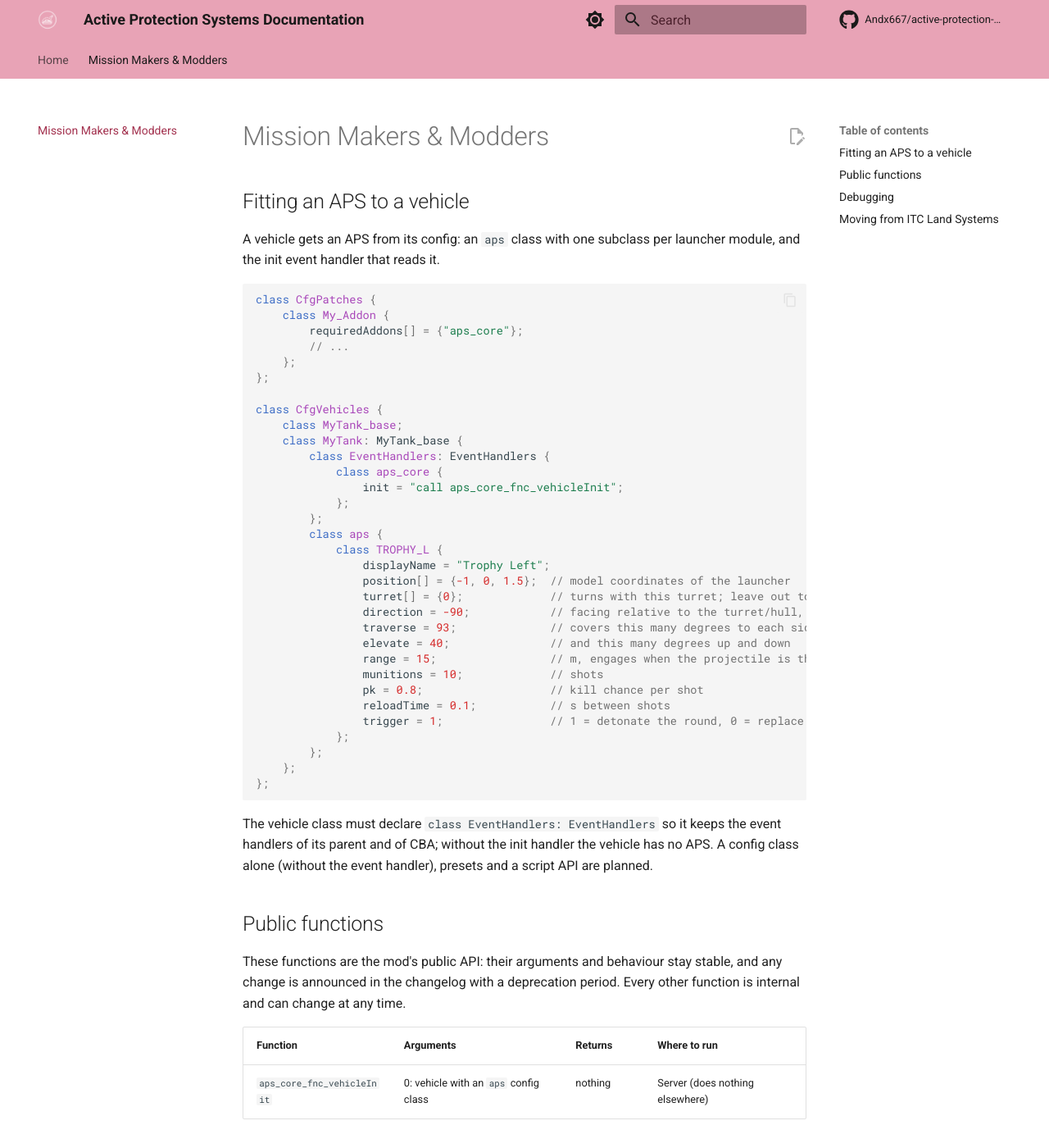
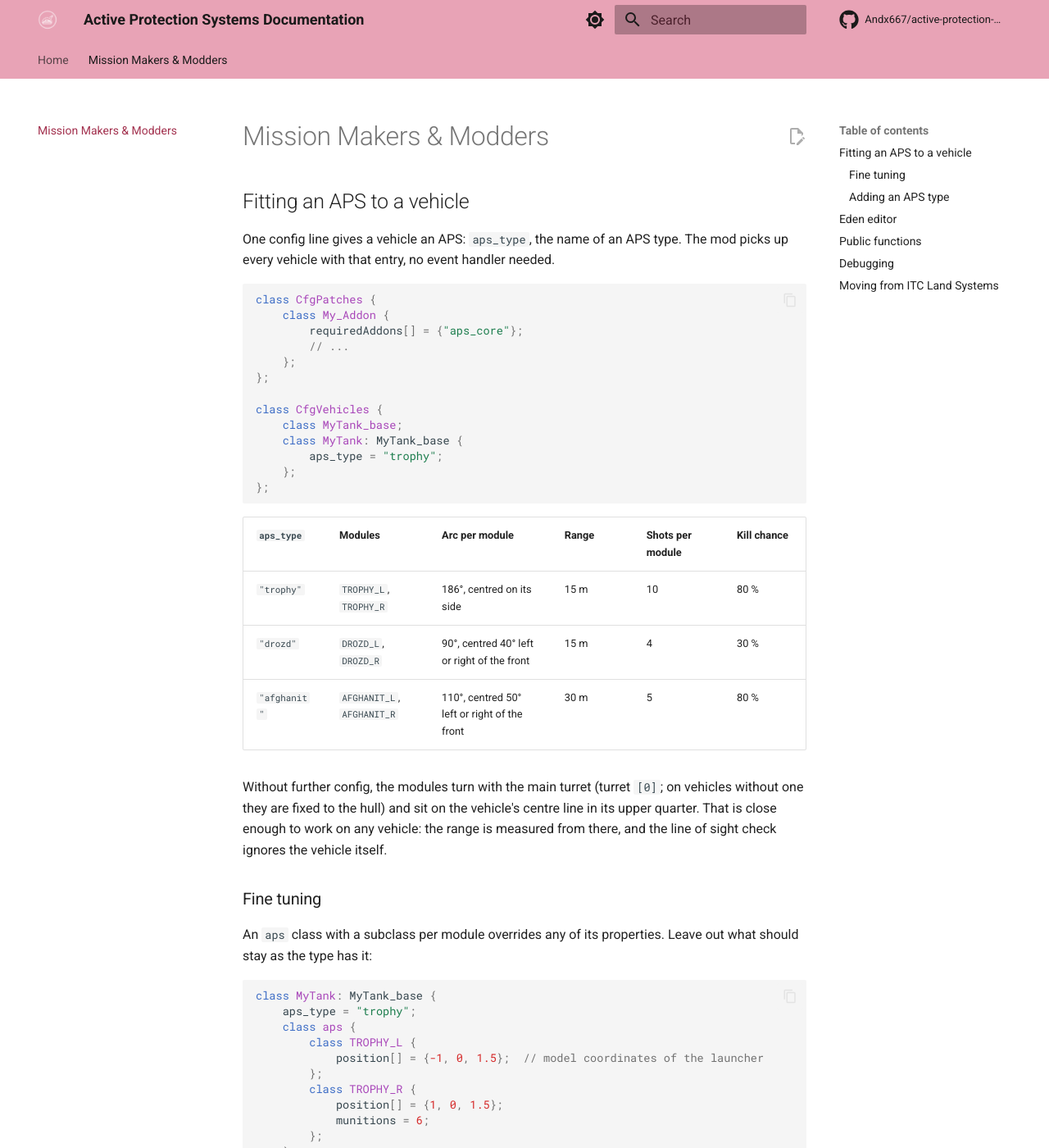
Before and after one commit to Andx667/active-protection-systems, an MkDocs documentation site: the page built from docs/scripting.md, in a window 1280 px wide and 1400 px high. Shown: the whole window at 82% size. Built offline with MkDocs 1.6.1 and Material for MkDocs 9.7.7, drawn with Linux system fonts in a browser that asks for light colours; plug-ins that fetch from the network failed and are left out; comment, search, counter and statistics services are not loaded; some of the changed text lies outside the part shown.

Commit message:
Core - Add APS types: a vehicle needs only aps_type, plus an Eden "APS enabled" checkbox
- aps_types (trophy, drozd, afghanit) hold the module stats and arcs; mods can add types
- A vehicle needs only aps_type; its aps class overrides any module property
- Position defaults to the centre line in the vehicle's upper quarter, turret to [0] if present, else hull
- vehicleInit runs from XEH serverInit on AllVehicles, no per-vehicle event handler; no longer public
- Eden attribute "APS enabled" (default on) on every vehicle

Co-Authored-By: Claude Opus 5.5 <noreply@anthropic.com>

````diff
--- a/docs/scripting.md
+++ b/docs/scripting.md
@@ -2,7 +2,7 @@
 
 ## Fitting an APS to a vehicle
 
-A vehicle gets an APS from its config: an `aps` class with one subclass per launcher module, and the init event handler that reads it.
+One config line gives a vehicle an APS: `aps_type`, the name of an APS type. The mod picks up every vehicle with that entry, no event handler needed.
 
 ```cpp
 class CfgPatches {
@@ -15,39 +15,83 @@ class CfgPatches {
 class CfgVehicles {
     class MyTank_base;
     class MyTank: MyTank_base {
-        class EventHandlers: EventHandlers {
-            class aps_core {
-                init = "call aps_core_fnc_vehicleInit";
-            };
+        aps_type = "trophy";
+    };
+};
+```
+
+| `aps_type` | Modules | Arc per module | Range | Shots per module | Kill chance |
+| --- | --- | --- | --- | --- | --- |
+| `"trophy"` | `TROPHY_L`, `TROPHY_R` | 186°, centred on its side | 15 m | 10 | 80 % |
+| `"drozd"` | `DROZD_L`, `DROZD_R` | 90°, centred 40° left or right of the front | 15 m | 4 | 30 % |
+| `"afghanit"` | `AFGHANIT_L`, `AFGHANIT_R` | 110°, centred 50° left or right of the front | 30 m | 5 | 80 % |
+
+Without further config, the modules turn with the main turret (turret `[0]`; on vehicles without one they are fixed to the hull) and sit on the vehicle's centre line in its upper quarter. That is close enough to work on any vehicle: the range is measured from there, and the line of sight check ignores the vehicle itself.
+
+### Fine tuning
+
+An `aps` class with a subclass per module overrides any of its properties. Leave out what should stay as the type has it:
+
+```cpp
+class MyTank: MyTank_base {
+    aps_type = "trophy";
+    class aps {
+        class TROPHY_L {
+            position[] = {-1, 0, 1.5};  // model coordinates of the launcher
         };
-        class aps {
-            class TROPHY_L {
-                displayName = "Trophy Left";
-                position[] = {-1, 0, 1.5};  // model coordinates of the launcher
-                turret[] = {0};             // turns with this turret; leave out to fix it to the hull
-                direction = -90;            // facing relative to the turret/hull, degrees
-                traverse = 93;              // covers this many degrees to each side of its facing
-                elevate = 40;               // and this many degrees up and down
-                range = 15;                 // m, engages when the projectile is this close
-                munitions = 10;             // shots
-                pk = 0.8;                   // kill chance per shot
-                reloadTime = 0.1;           // s between shots
-                trigger = 1;                // 1 = detonate the round, 0 = replace it with a penetrator
-            };
+        class TROPHY_R {
+            position[] = {1, 0, 1.5};
+            munitions = 6;
         };
     };
 };
 ```
 
-The vehicle class must declare `class EventHandlers: EventHandlers` so it keeps the event handlers of its parent and of CBA; without the init handler the vehicle has no APS. A config class alone (without the event handler), presets and a script API are planned.
+| Property | Meaning | Default |
+| --- | --- | --- |
+| `displayName` | Name in the debug log | from the type |
+| `position[]` | Model coordinates of the launcher | centre line, upper quarter of the vehicle |
+| `turret[]` | Turns with this turret; `{}` fixes it to the hull | `{0}` if the vehicle has it, else `{}` |
+| `direction` | Facing relative to the turret/hull, degrees | from the type |
+| `traverse` | Covers this many degrees to each side of its facing | from the type |
+| `elevate` | And this many degrees up and down | from the type |
+| `range` | m, engages when the projectile is this close | from the type |
+| `munitions` | Shots | from the type |
+| `pk` | Kill chance per shot, 0 to 1 | from the type |
+| `reloadTime` | s between shots | from the type |
+| `trigger` | 1 = detonate the round, 0 = replace it with a penetrator | from the type |
+
+### Adding an APS type
+
+Types are classes in `aps_types`, one subclass per launcher module with the properties above. A compat mod can add its own:
+
+```cpp
+class aps_types {
+    class my_aps {
+        class MY_APS_FRONT {
+            displayName = "My APS Front";
+            direction = 0;
+            traverse = 60;
+            elevate = 20;
+            range = 20;
+            munitions = 4;
+            pk = 0.6;
+            reloadTime = 0.3;
+            trigger = 1;
+        };
+    };
+};
+```
+
+Prefix the class name with your mod's tag so it does not clash with types of other mods.
+
+## Eden editor
+
+Every vehicle has an **APS enabled** checkbox under **Active Protection Systems** in its attributes (on by default). Unticked, the vehicle's APS does not fire for the whole mission. It has no effect on vehicles without an APS.
 
 ## Public functions
 
-These functions are the mod's public API: their arguments and behaviour stay stable, and any change is announced in the changelog with a deprecation period. Every other function is internal and can change at any time.
-
-| Function | Arguments | Returns | Where to run |
-| --- | --- | --- | --- |
-| `aps_core_fnc_vehicleInit` | 0: vehicle with an `aps` config class | nothing | Server (does nothing elsewhere) |
+The mod has no public functions yet. Every function is internal and can change at any time.
 
 The mod raises no public events yet.
 
@@ -66,7 +110,7 @@ The APS used to be the `itc_land_aps` addon of ITC Land Systems Redux. The names
 | ITC Land Systems | Active Protection Systems |
 | --- | --- |
 | `requiredAddons[] = {"itc_land_aps"}` | `requiredAddons[] = {"aps_core"}` |
-| Vehicle config class `itc_land_aps` | `aps` |
-| Event handler class `itc_land_aps` with `call itc_land_aps_fnc_vehicleInit` | `aps_core` with `call aps_core_fnc_vehicleInit` |
+| Vehicle config class `itc_land_aps` with every module property | `aps_type = "trophy";` (or `"drozd"`, `"afghanit"`), plus an `aps` class only for what differs from the type |
+| Event handler class `itc_land_aps` with `call itc_land_aps_fnc_vehicleInit` | none, remove it |
 | Setting `itc_land_aps_enabled` | `aps_core_enabled` |
 | Debug variable `itc_land_aps_debug` | `aps_core_debug` |
````
Also changed, not shown: CHANGELOG.md (+6 -4 lines), addons/core/README.md (+6 -4 lines), docs/index.md (+3 -1 lines), 9 other files.
